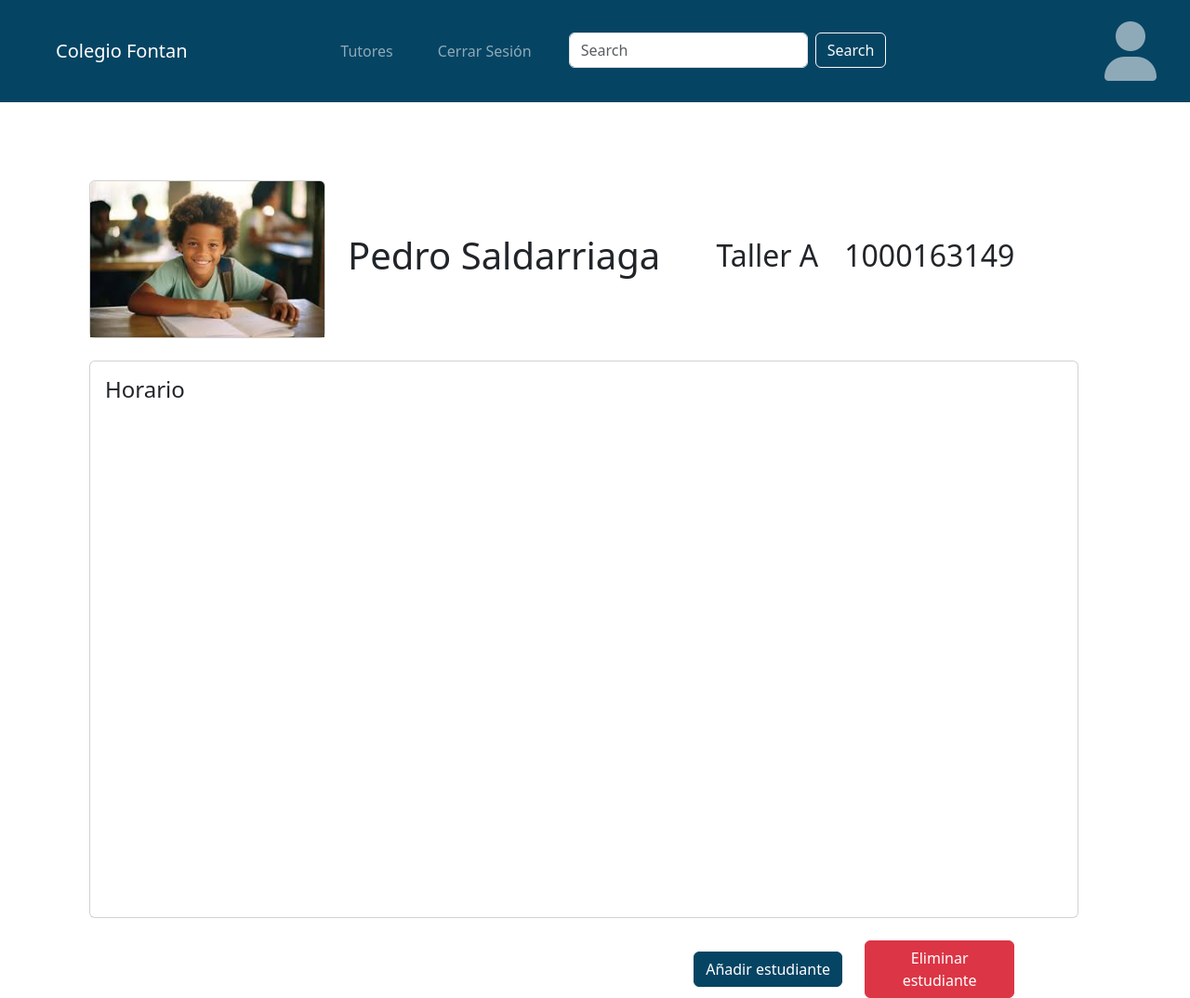
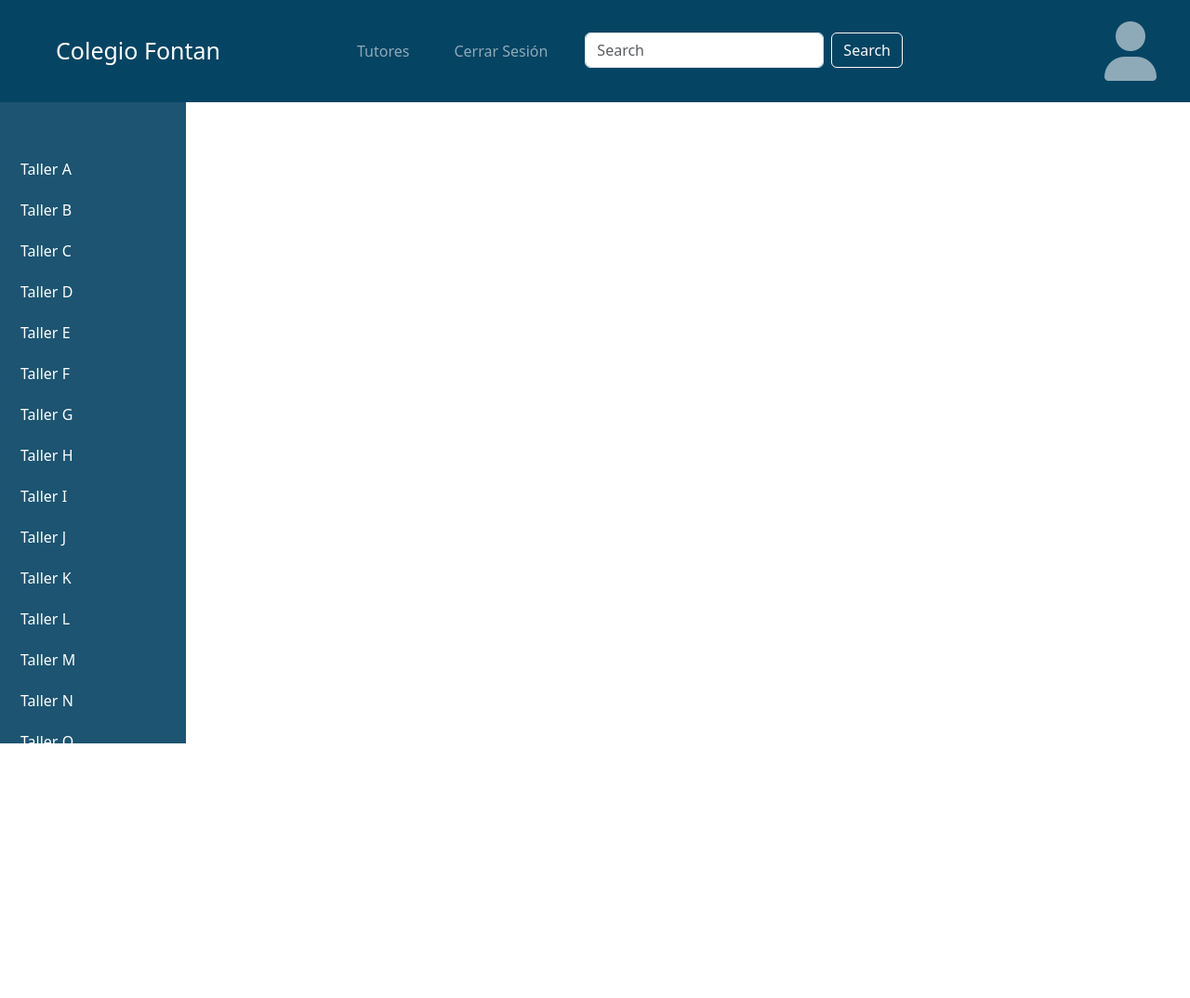
Before and after one commit to joseduquep/HorariosFontan, a Django app: page /estudiantes/ in a window 1280 px wide. Shown: the whole page at 93% size. After the commit the page ends 800 px from the top, so only its background shows below. Run offline with Django 4.2, Linux system fonts and the light colour scheme; some libraries are stand-ins or nearby versions.

Commit message:
ya esta creado home pero no se redirecciona desde la navbar y esta incompleto

```diff
--- /dev/null
+++ b/horarioFontanProyecto/estudiantes/templates/estudiantes/home.html
@@ -0,0 +1,93 @@
+{% extends 'base.html' %}
+{% load static %}
+{% block content %}
+
+<div class="container-fluid">
+  <nav class="vertical-navbar">
+    <div class="container">
+      <ul>
+        <li class="nav-item">
+          <a class="nav-link">Taller A</a>
+        </li>
+        <li class="nav-item">
+          <a class="nav-link">Taller B</a>
+        </li>
+        <li class="nav-item">
+          <a class="nav-link" >Taller C</a>
+        </li>
+        <li class="nav-item">
+          <a class="nav-link" >Taller D</a>
+        </li>
+        <li class="nav-item">
+          <a class="nav-link" >Taller E</a>
+        </li>
+        <li class="nav-item">
+          <a class="nav-link">Taller F</a>
+        </li>
+        <li class="nav-item">
+          <a class="nav-link" >Taller G</a>
+        </li>
+        <li class="nav-item">
+          <a class="nav-link" >Taller H</a>
+        </li>
+        <li class="nav-item">
+          <a class="nav-link" >Taller I</a>
+        </li>
+        <li class="nav-item">
+          <a class="nav-link" >Taller J</a>
+        </li>
+        <li class="nav-item">
+          <a class="nav-link" >Taller K</a>
+        </li>
+        <li class="nav-item">
+          <a class="nav-link" >Taller L</a>
+        </li>
+        <li class="nav-item">
+          <a class="nav-link" >Taller M</a>
+        </li>
+        <li class="nav-item">
+          <a class="nav-link" >Taller N</a>
+        </li>
+        <li class="nav-item">
+          <a class="nav-link" >Taller O</a>
+        </li>
+        <li class="nav-item">
+          <a class="nav-link" >Taller P</a>
+        </li>
+        <li class="nav-item">
+          <a class="nav-link" >Taller Q</a>
+        </li>
+        <li class="nav-item">
+          <a class="nav-link" >Taller R</a>
+        </li>
+        <li class="nav-item">
+          <a class="nav-link" >Taller S</a>
+        </li>
+        <li class="nav-item">
+          <a class="nav-link" >Taller T</a>
+        </li>
+        <li class="nav-item">
+          <a class="nav-link" >Taller U</a>
+        </li>
+        <li class="nav-item">
+          <a class="nav-link" >Taller V</a>
+        </li>
+        <li class="nav-item">
+          <a class="nav-link" >Taller W</a>
+        </li>
+        <li class="nav-item">
+          <a class="nav-link" >Taller X</a>
+        </li>
+        <li class="nav-item">
+          <a class="nav-link" >Taller Y</a>
+        </li>
+        <li class="nav-item">
+          <a class="nav-link" >Taller Z</a>
+        </li>
+      </ul>
+    </div>
+  </nav>
+</div>
+
+
+{% endblock %}
--- a/horarioFontanProyecto/estudiantes/urls.py
+++ b/horarioFontanProyecto/estudiantes/urls.py
@@ -4,5 +4,6 @@ from . import views
 # estudiantes/..
 
 urlpatterns = [
-    path('', views.vista_estudiante, name='pagina-estudiantes')
+    path('perfil/', views.vista_perfil, name='pagina-estudiantes'),
+    path('', views.vista_estudiantes, name='estudiantes')
 ]
--- a/horarioFontanProyecto/estudiantes/views.py
+++ b/horarioFontanProyecto/estudiantes/views.py
@@ -2,6 +2,11 @@ from django.shortcuts import render
 from django.http import HttpResponse
 
 # Create your views here.
-def vista_estudiante(request):
+def vista_perfil(request):
     # estudiantes/templates/estudiantes/perfil.html
     return render(request, 'estudiantes/perfil.html')
+
+
+def vista_estudiantes(request):
+    # estudiantes/templates/estudiantes/home.hmtl
+    return render(request, 'estudiantes/home.html')
--- a/horarioFontanProyecto/templates/navbar.html
+++ b/horarioFontanProyecto/templates/navbar.html
@@ -1,6 +1,6 @@
 <nav class="navbar navbar-expand-lg navbar-dark custom-navbar-bg" style="height: 110px; position: fixed; width: 100%; z-index: 1000;">
   <div class="container-fluid">
-    <a class="navbar-brand ms-5 me-auto">Colegio Fontan</a>
+    <a class="navbar-brand ms-5 me-auto" style="font-size: 25px;" href= "estudiantes/home.hmtl" target="_blank">Colegio Fontan</a>
     <button class="navbar-toggler" type="button" data-bs-toggle="collapse" data-bs-target="#navbarSupportedContent" aria-controls="navbarSupportedContent" aria-expanded="false" aria-label="Toggle navigation">
       <span class="navbar-toggler-icon"></span>
     </button>
```
